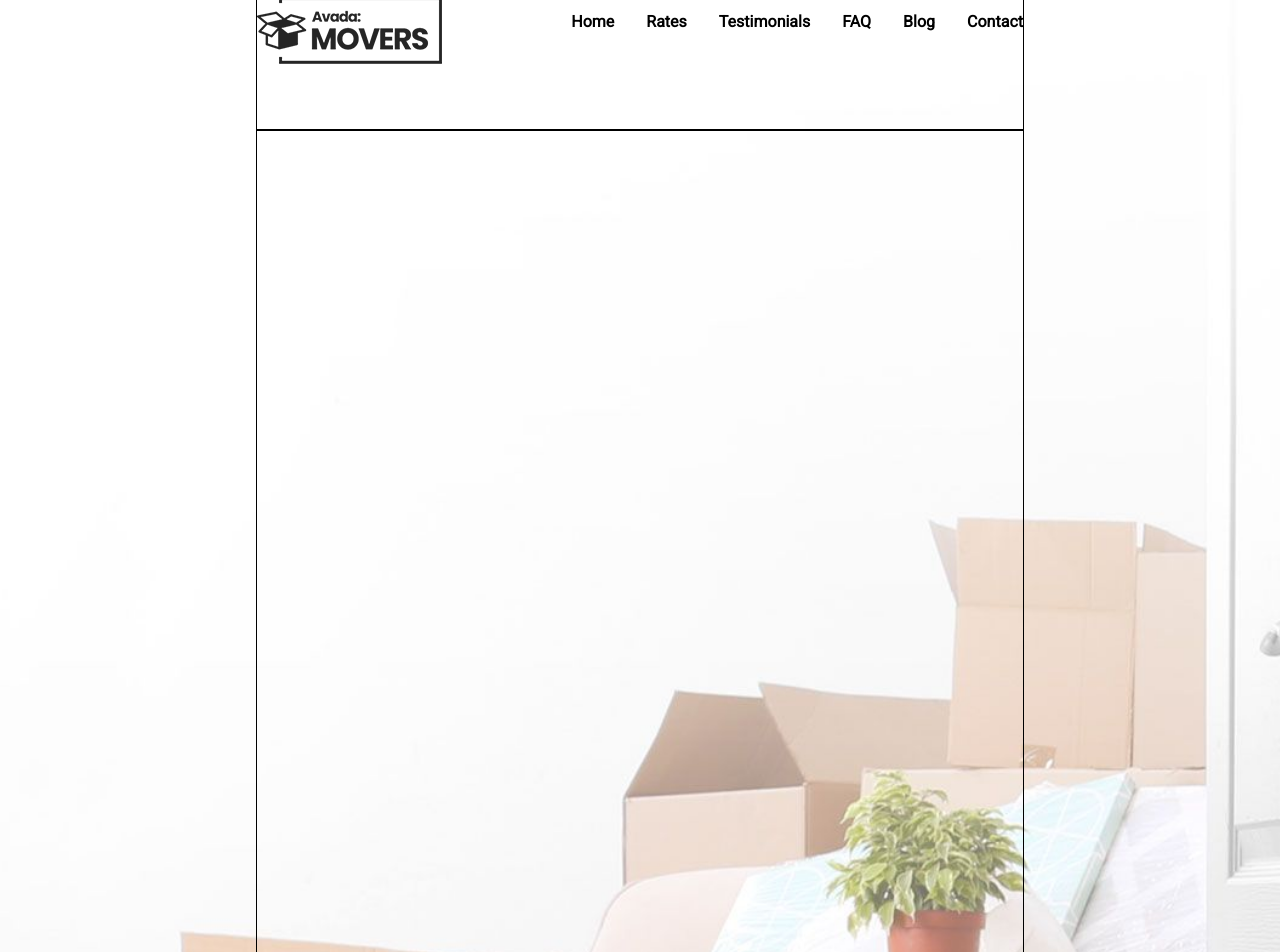
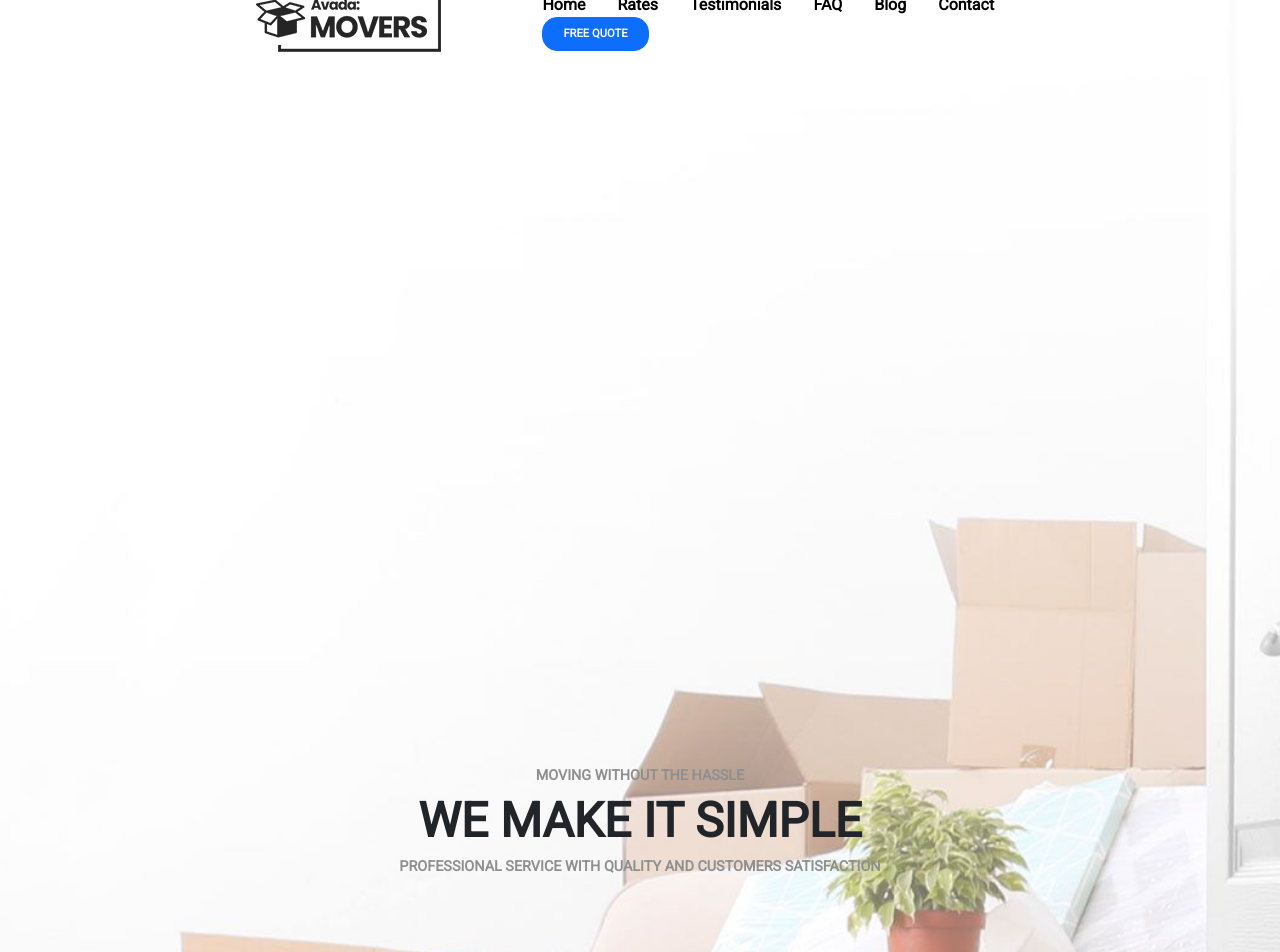
Before and after one commit to Shinrael/proj-html-vuejs, a Vue app: page / in a window 1280 px wide. Shown: the part 160-1112 px from the top of the page. Built offline with nearby package versions, Linux system fonts and the light colour scheme.

Commit message:
[add] hero

```diff
--- a/src/components/Hero.vue
+++ b/src/components/Hero.vue
@@ -12,7 +12,10 @@ import { store } from '../data/store'
           'FAQ',
           'Blog',
           'Contact'
-        ]
+        ],
+        title : 'WE MAKE IT SIMPLE',
+        pt : 'MOVING WITHOUT THE HASSLE',
+        pb : 'PROFESSIONAL SERVICE WITH QUALITY AND CUSTOMERS SATISFACTION'
       }
     }
   }
@@ -23,7 +26,7 @@ import { store } from '../data/store'
   <div class="hero d-flex justify-content-center">
     <div class="container-hero">
       <div class="hero-head d-flex">
-        <div class="logo-container d-flex align-items-center">
+        <div class="logo-container d-flex align-items-center pb-4">
           <img src="../../public/img/avada-movers-logo.png" alt="">
         </div>
         <div class="menu-container d-flex align-items-center justify-content-end">
@@ -32,13 +35,18 @@ import { store } from '../data/store'
             v-for="(list,index) in menuList"
             :key="index"
             class="list-unstyled list-inline-item">
-            <a class="text-black text-decoration-none ms-4 fw-bold " href="#">{{ list }}</a>
+            <a class="text-decoration-none ms-4 fw-bold " href="#">{{ list }}</a>
           </li>
+          <button type="button" class="btn btn-primary ms-4">FREE QUOTE</button>
         </ul>
         </div>
 
       </div>
-      <div class="hero-center d-flex align-items-center justify-content-end">
+      <div class="hero-center d-flex flex-column align-items-center justify-content-center">
+
+        <h4>{{ pt }}</h4>
+        <h1 class="fw-bold">{{ title }}</h1>
+        <h4>{{ pb }}</h4>
 
       </div>
     </div>
@@ -57,7 +65,6 @@ import { store } from '../data/store'
       .hero-head{
         width: 100%;
         height: 200px;
-        border: 1px solid black;
         .logo-container{
           width: 30%;
           height: 100%;
@@ -65,11 +72,31 @@ import { store } from '../data/store'
         .menu-container{
           width: 70%;
           height: 100%;
+          a{
+            color:black;
+            &:hover{
+              color: #6bbb14;
+            }
+
+          }
+          button{
+            font-size: .7rem;
+            font-weight: bold;
+            padding: 8px 20px;
+            border-radius: 15px;
+          }
         }
       }
       .hero-center{
         height: calc(1590px - 200px);
-        border: 1px solid black;
+        h4{
+          color: #8f8f8f;
+          font-weight: 700;
+          font-size: .9rem;
+        }
+        h1{
+          font-size: 3rem;
+        }
 
       }
     }
```
